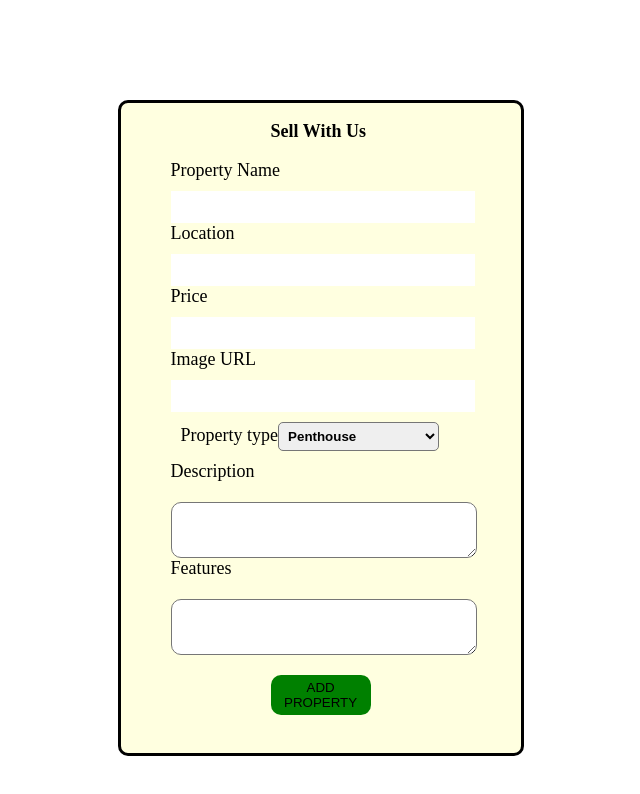
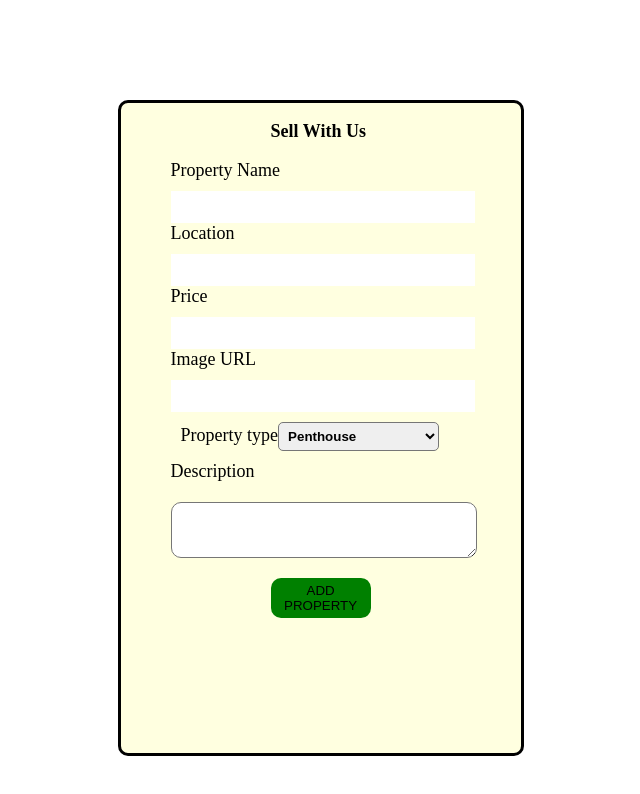
Before and after one commit to mbuimbogo/Makao-Homes-frontend, a React (Create React App) app in the folder makao-homes/: page / in a window 1280 px wide. Shown: the top 794 px of the page, without its empty margins (396-1036 px from the left). Built offline with nearby package versions, Linux system fonts and the light colour scheme.

Commit message:
Remove feature attribute

```diff
--- a/makao-homes/src/components/AddProperty.js
+++ b/makao-homes/src/components/AddProperty.js
@@ -24,7 +24,7 @@ function AddProperty() {
       ImageURL:ImageURL,
       propertyType:propertyType,
       description:description,
-      features:features,
+
     }
 
 
@@ -68,7 +68,7 @@ function AddProperty() {
         </select>
         </div>
         <label className='desc'>Description</label><textarea input="true" value={description} onChange={(e)=>setDescription(e.target.value)}></textarea>
-        <label>Features</label><textarea input="true" value={features} onChange={(e)=>setFeature(e.target.value)}></textarea>
+
         <button type='submit'>ADD PROPERTY</button>
 
 
```
